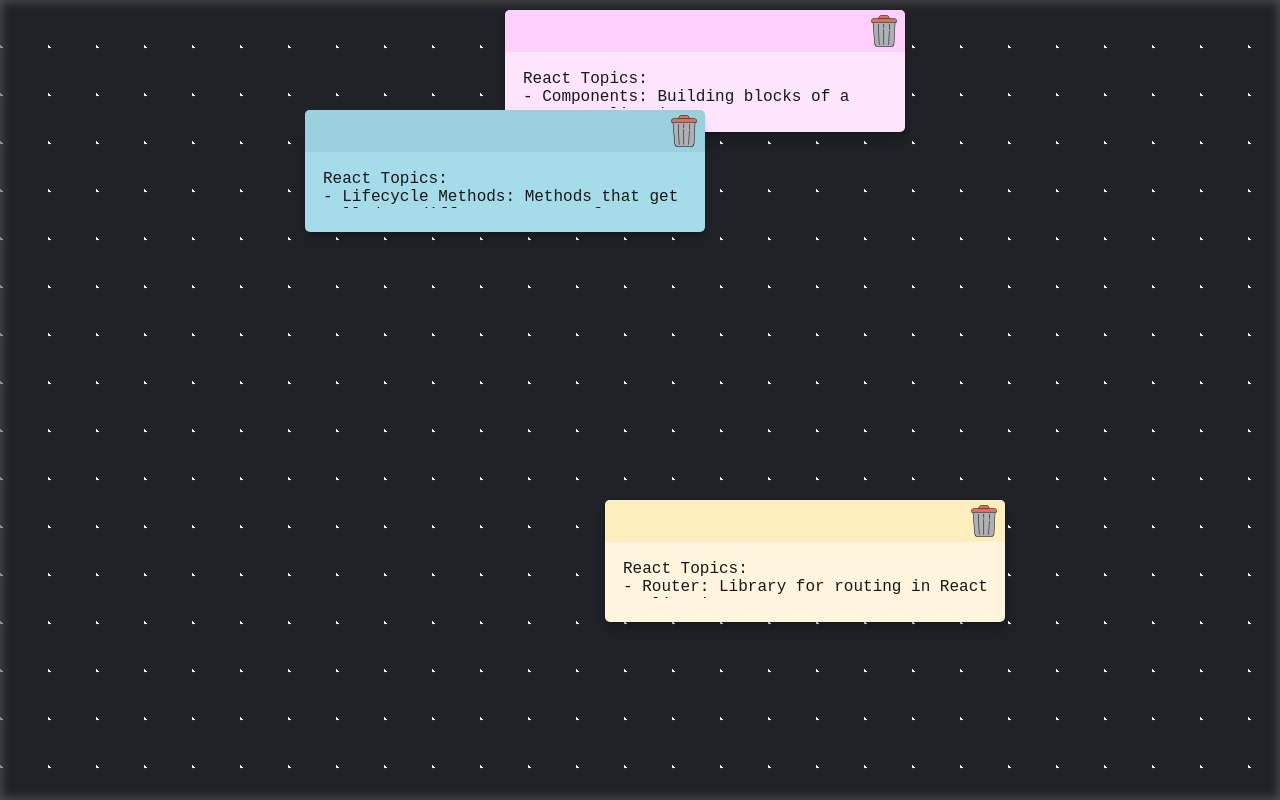
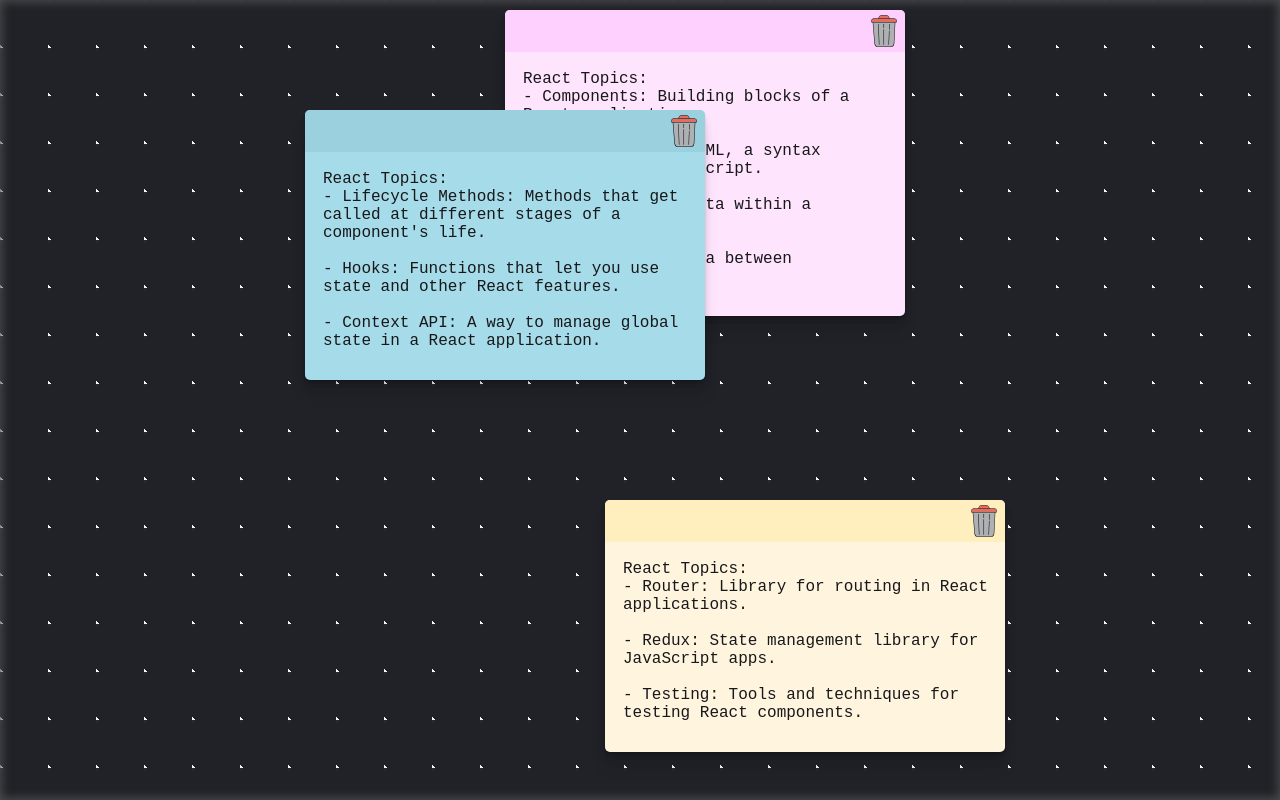
Before and after one commit to AliRamazanYildirim/sticky-notes-app, a React (Vite) app: page / in a window 1280 px wide. Built offline with nearby package versions, Linux system fonts and the light colour scheme.

Commit message:
Füge automatische Größenanpassung für Textarea in NoteCard-Komponente hinzu

```diff
--- a/src/components/NoteCard.jsx
+++ b/src/components/NoteCard.jsx
@@ -1,18 +1,49 @@
+import { useRef, useEffect } from "react";
 import Trash from "../icons/Trash";
 import useNotesStore from "../store/useNotesStore";
 
 const NoteCard = () => {
   const notes = useNotesStore((state) => state.notes);
+  const textAreaRefs = useRef({});
+
+  useEffect(() => {
+    Object.values(textAreaRefs.current).forEach((ref) => ref && autoGrow(ref));
+  }, [notes]);
+
+  const autoGrow = (textAreaRef) => {
+    if (textAreaRef) {
+      textAreaRef.style.height = "auto"; // Höhe auf Auto zurücksetzen
+      textAreaRef.style.height = textAreaRef.scrollHeight + "px"; // Höhe auf ScrollHeight setzen
+    }
+  };
 
   return (
     <>
       {notes.map((note) => (
-                <div key={note.$id} className="card" style={{ backgroundColor: note.colors.colorBody, left: `${note.position.x}px`, top: `${note.position.y}px` }}>
-                    <div className="card-header" style={{ backgroundColor: note.colors.colorHeader }}>
+        <div
+          key={note.$id}
+          className="card"
+          style={{
+            backgroundColor: note.colors.colorBody,
+            left: `${note.position.x}px`,
+            top: `${note.position.y}px`,
+          }}
+        >
+          <div
+            className="card-header"
+            style={{ backgroundColor: note.colors.colorHeader }}
+          >
             <Trash />
           </div>
           <div className="card-body">
-                        <textarea style={{ color: note.colors.colorText }} defaultValue={note.body}></textarea>
+            <textarea
+              ref={(el) => (textAreaRefs.current[note.$id] = el)}
+              style={{ color: note.colors.colorText }}
+              defaultValue={note.body}
+              onInput={() => {
+                autoGrow(textAreaRefs.current[note.$id]);
+              }}
+            ></textarea>
           </div>
         </div>
       ))}
```
Lines whose indentation alone changed are shown as unchanged.
